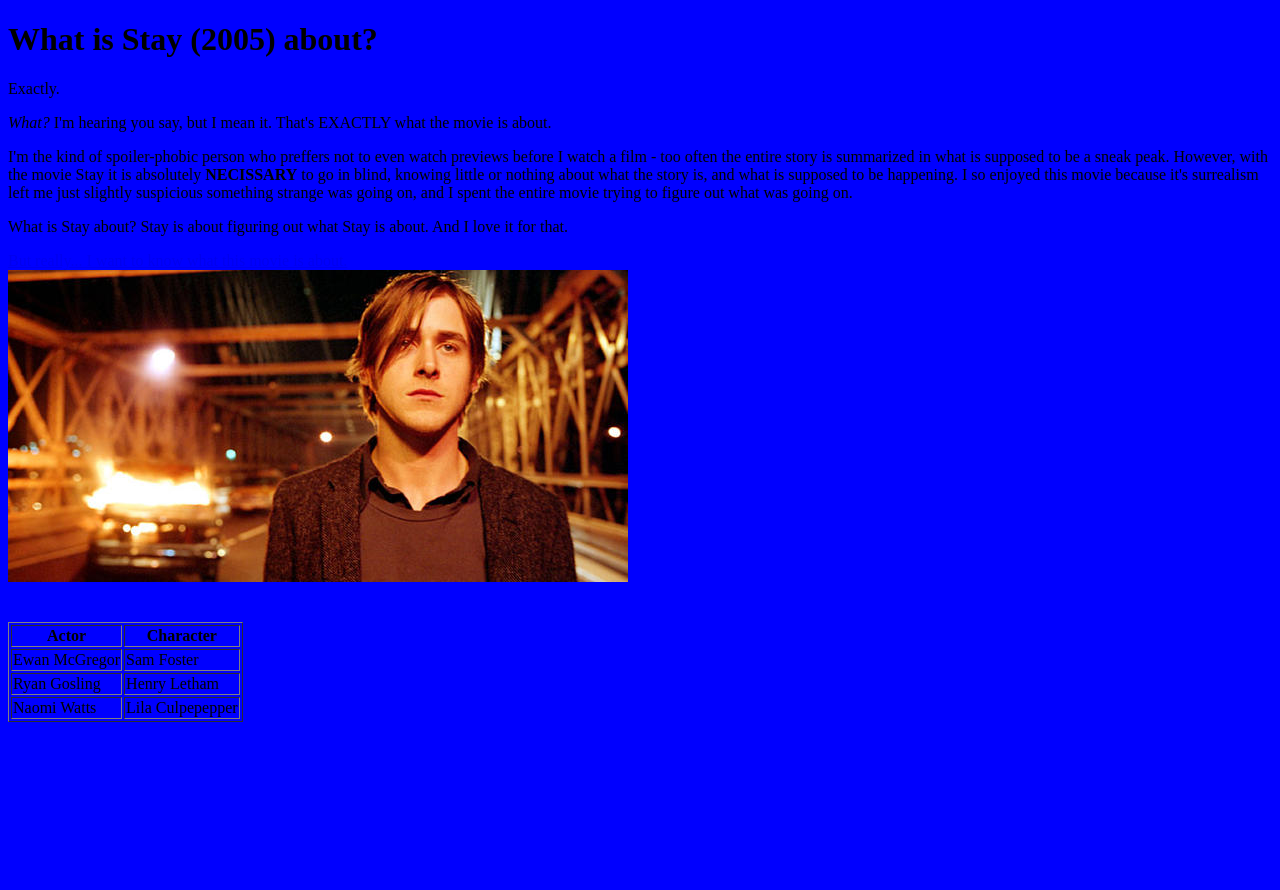
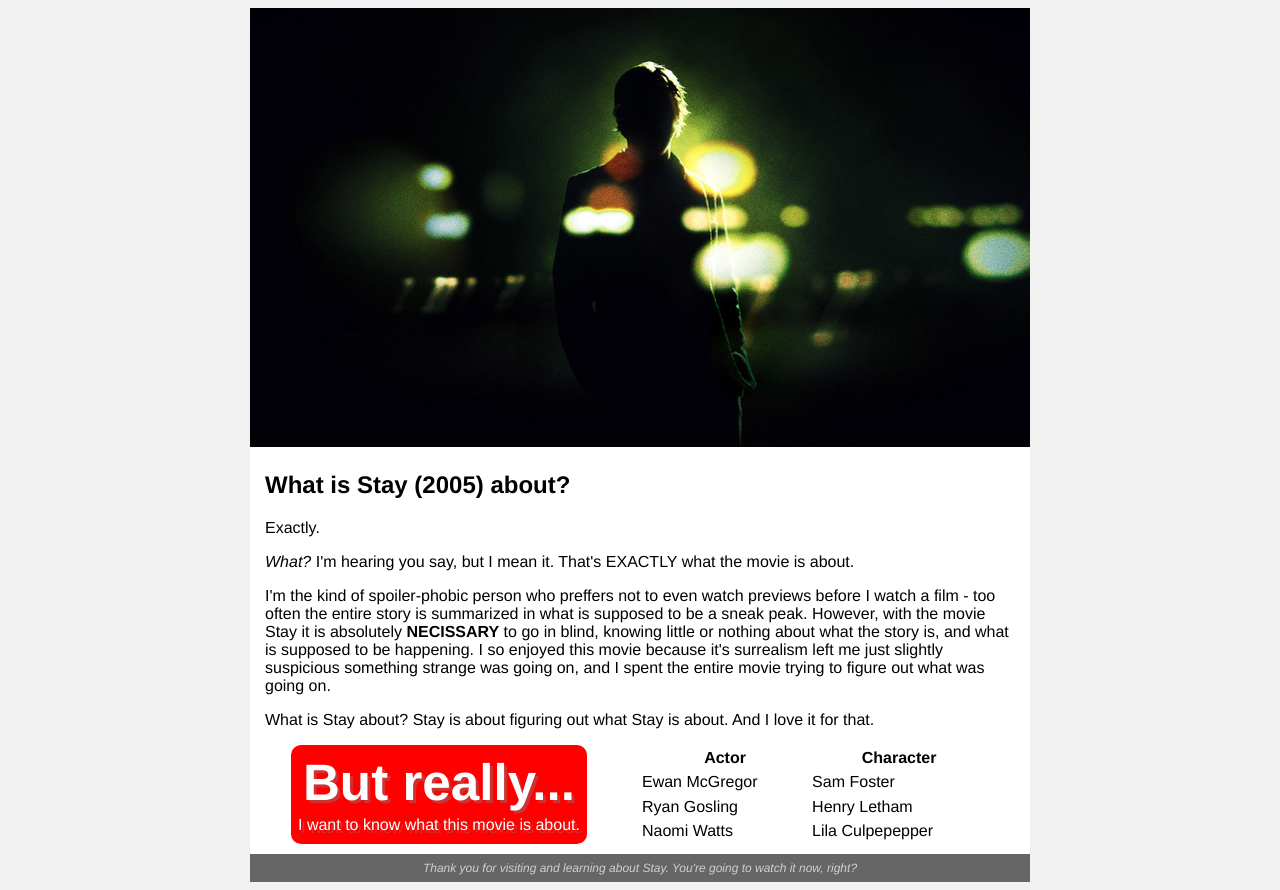
Before and after one commit to jyonah/archive---phase-0-project.jyonah.github.io, a plain HTML site: page index.html in a window 1280 px wide. Before the commit the page ends 800 px from the top, so only its background shows below. Drawn offline with Linux system fonts and the light colour scheme.

Commit message:
Added style.css, and spoiles.css

```diff
--- a/index.html
+++ b/index.html
@@ -5,19 +5,24 @@
 	<link rel="stylesheet" type="text/css" href="styles.css">
 </head>
 <body>
+	<main>
+		<article>
+			<header>
+				<img src="images/gosling-backlit.jpg" alt="Ryan Gosling on the Brooklyn Bridge">
 				<h1>What is Stay (2005) about?</h1>
+			</header>
+
+			<div class="article-content">
+
 				<p>Exactly.</p>
 				<p><em>What?</em> I'm hearing you say, but I mean it. That's EXACTLY what the movie is about.</p>
 				<p>I'm the kind of spoiler-phobic person who preffers not to even watch previews before I watch a film - too often the entire story is summarized in what is supposed to be a sneak peak. However, with the movie Stay it is absolutely <strong>NECISSARY</strong> to go in blind, knowing little or nothing about what the story is, and what is supposed to be happening. I so enjoyed this movie because it's surrealism left me just slightly suspicious something strange was going on, and I spent the entire movie trying to figure out what was going on. </p>
 				<p>What is Stay about? Stay is about figuring out what Stay is about. And I love it for that.</p>
 
-	<a href="/spoilers.html">But really... I want to know what this movie is about.</a> <br>
-	<img src="images/ryan_bridge.jpg" alt="Ryan Gosling on the Brooklyn Bridge">
-<br>
-<br>
-<br>
-	<table border=".5">
-		<tr>
+				<div class="flowy">
+					<a href="/spoilers.html" class="featured-button"><strong>But really...</strong> <br> I want to know what this movie is about.</a><br>
+					<table class="table">
+						<tr class="centered-cells">
 							<th>Actor</th>
 							<th>Character</th>
 						</tr>
@@ -34,5 +39,12 @@
 							<td>Lila Culpepepper</td>
 						</tr>
 					</table>
+			</div> <!-- .flowy -->
+			</div><!-- /.article-content -->
+		</article>
+		<footer>
+			Thank you for visiting and learning about Stay. You're going to watch it now, right?
+		</footer>
+	</main>
 </body>
 </html>
--- /dev/null
+++ b/spoilers.css
@@ -0,0 +1,4 @@
+body {
+  background-color: black;
+  max-width: 400px;
+}
--- a/styles.css
+++ b/styles.css
@@ -1,3 +1,143 @@
 body {
-	background: blue;
+	margin-left: auto;
+	margin-right: auto;
+	max-width: 780px;
+	font-family: helvetica, arial, sans-serif;
+	padding-left:10px;
+	padding-right:10px;
+	background-color: #f1f1f1;
 }
+
+footer a:link {
+	color: white;
+	text-decoration: underline;
+}
+footer a:active {
+	color: #0000ff;
+	text-decoration: underline;
+}
+footer a:visited {
+	color: grey;
+	text-decoration: underline;
+}
+footer a:hover {
+	color: grey;
+	text-decoration: underline;
+}
+
+footer {
+	background-color: #666;
+	color: #d0d0d0;
+	font-style: italic;
+	font-size: .75em;
+	text-align: center;
+	padding: 7px 0px;
+}
+
+main{
+	background-color: white;
+}
+
+img {
+	max-width: 100%;
+	height: auto;
+}
+
+
+header {
+	margin-left: auto;
+	margin-right: auto;
+}
+
+header img {
+	margin-left: auto;
+	margin-right: auto;
+}
+
+header h1 {
+	padding-left: 15px;
+}
+
+.article-content {
+	padding: 0px 15px;
+}
+
+.featured-button {
+	display: block;
+	max-width: 300px;
+	padding: 10px 7px;
+	background-color: red;
+	margin-left: auto;
+	margin-right: auto;
+	border-radius: 10px;
+	text-align: center;
+	color: white;
+	text-decoration: none;
+	text-shadow: rgba(128, 128, 128, 0.39) 3px 3px;
+}
+.featured-button:hover,
+.featured-button:focus {
+	background-color: #da0303;
+}
+
+.featured-button strong {
+	font-size: 3.2em;
+	margin-bottom: 5px;
+	line-height: 1.1;
+	display: inline-block;
+}
+
+.table {
+	width: 350px;
+	margin-left: auto;
+	margin-right: auto;
+	overflow-x: scroll;
+}
+
+.centered-cells {
+	text-align: center;
+}
+
+#formation {
+	background-image: url(images/texture.png);
+	color: white;
+}
+
+.lightbox {
+	margin-left: auto;
+	margin-right: auto;
+	margin-top: 50px;
+	background-color: white;
+	padding-left: 10px;
+	padding-right: 10px;
+	padding-bottom: 10px;
+	padding-top: 1px;
+}
+
+@media (max-width: 700px) {
+	h1 {
+		font-size: 20px;
+	}
+}
+
+.form-elements {
+	padding: 3px;
+}
+
+form * {
+	margin-bottom: 3px;
+}
+
+.label-1 {
+	display: inline-block;
+	min-width: 50px;
+}
+
+.flowy {
+	display: flex;
+	flex-wrap: wrap;
+}
+
+.flowy > * {
+	margin-bottom: 10px;
+}
```
Also changed, not shown: spoilers.html (+17 -12 lines), images/f9135827e2eee3781122e8116a855cd8.jpg (deleted), images/gosling-backlit.jpg (added), images/piano.jpg (added), images/ryan_bridge.jpg (deleted), images/stay.jpg (renamed from images/tumblr_ky2qptndlH1qzi8g6.jpg), images/talk.jpg (renamed from images/stay02.jpg), images/texture.png (added). Lines whose indentation alone changed are shown as unchanged.
